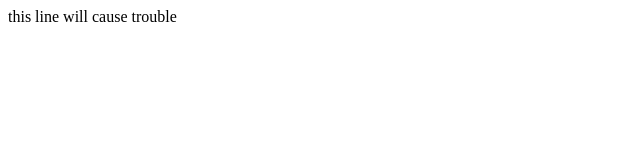
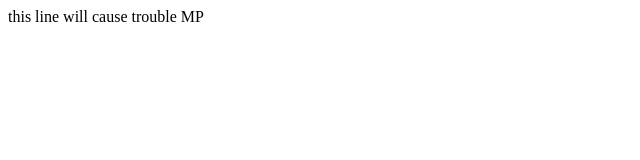
Before and after one commit to mananuf/web2-git-class, a plain HTML site: page services.html in a window 1280 px wide. Shown: the full height of the page, 0-640 px from the left. Drawn offline with Linux system fonts and the light colour scheme.

Commit message:
adds new lines

```diff
--- a/services.html
+++ b/services.html
@@ -7,5 +7,7 @@
 </head>
 <body>
 this line will cause trouble
+
+MP
 </body>
 </html>
```
